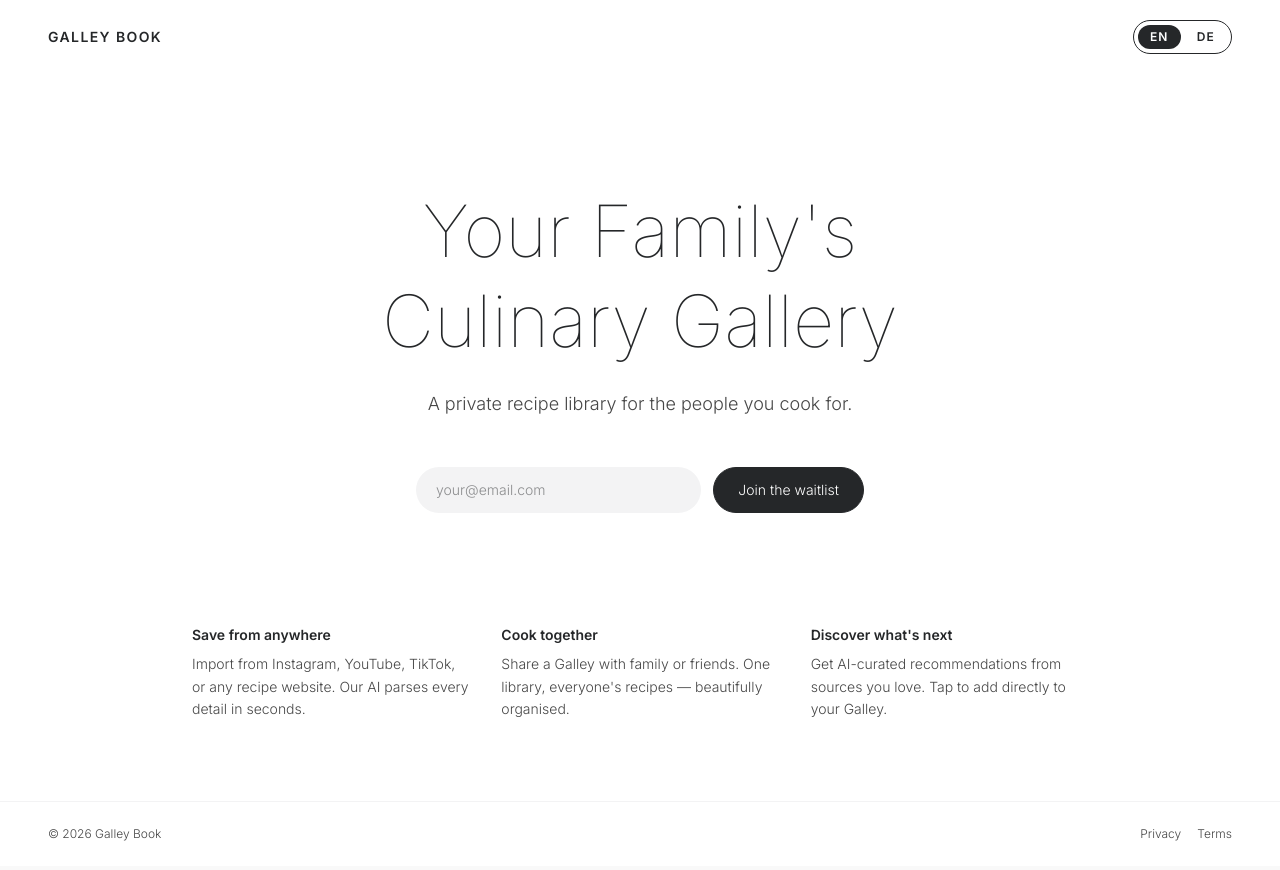
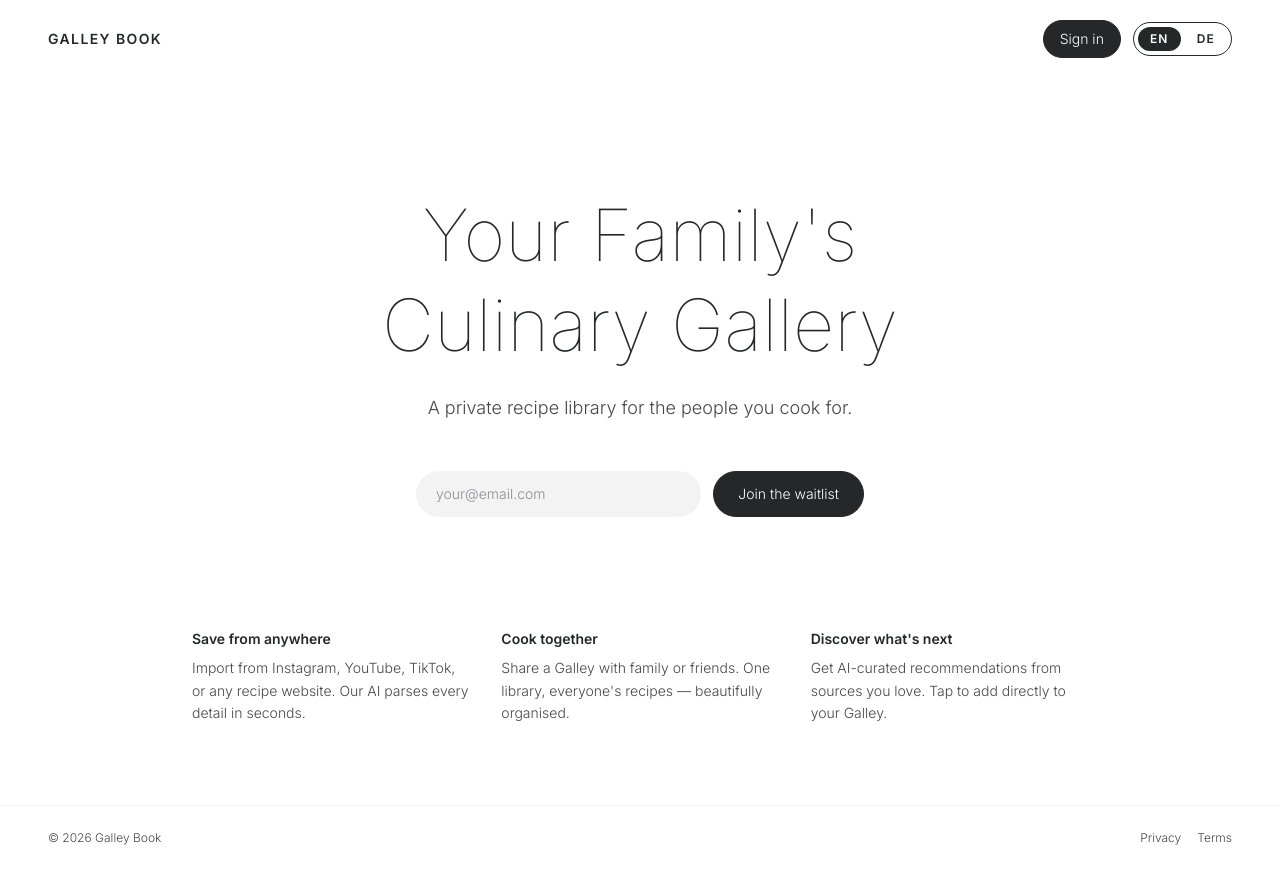
Before and after one commit to tim-muky/galley-book, a Next.js app: page /landing in a window 1280 px wide. Built offline with nearby package versions, Linux system fonts and the light colour scheme; no server answers.

Commit message:
feat: add sign in button to landing page header

```diff
--- a/app/landing/page.tsx
+++ b/app/landing/page.tsx
@@ -10,6 +10,7 @@ const copy = {
     cta: "Join the waitlist",
     ctaPending: "Joining…",
     ctaDone: "You're on the list",
+    signIn: "Sign in",
     features: [
       {
         title: "Save from anywhere",
@@ -36,6 +37,7 @@ const copy = {
     cta: "Auf die Warteliste",
     ctaPending: "Eintragen…",
     ctaDone: "Du bist dabei",
+    signIn: "Anmelden",
     features: [
       {
         title: "Von überall speichern",
@@ -90,6 +92,16 @@ export default function LandingPage() {
           Galley Book
         </span>
 
+        <div className="flex items-center gap-3">
+          {/* Sign in button */}
+          <a
+            href="https://app.galleybook.com/auth/login"
+            className="px-4 py-2 rounded-full text-sm font-light border transition-opacity hover:opacity-70"
+            style={{ backgroundColor: "#252729", color: "#fff", borderColor: "#252729" }}
+          >
+            {t.signIn}
+          </a>
+
           {/* Language toggle */}
           <div className="flex items-center gap-1 border rounded-full px-1 py-1" style={{ borderColor: "#252729" }}>
             {(["en", "de"] as Lang[]).map((l) => (
@@ -106,6 +118,7 @@ export default function LandingPage() {
                 {l}
               </button>
             ))}
+          </div>
         </div>
       </header>
 
```
Lines whose indentation alone changed are shown as unchanged.
